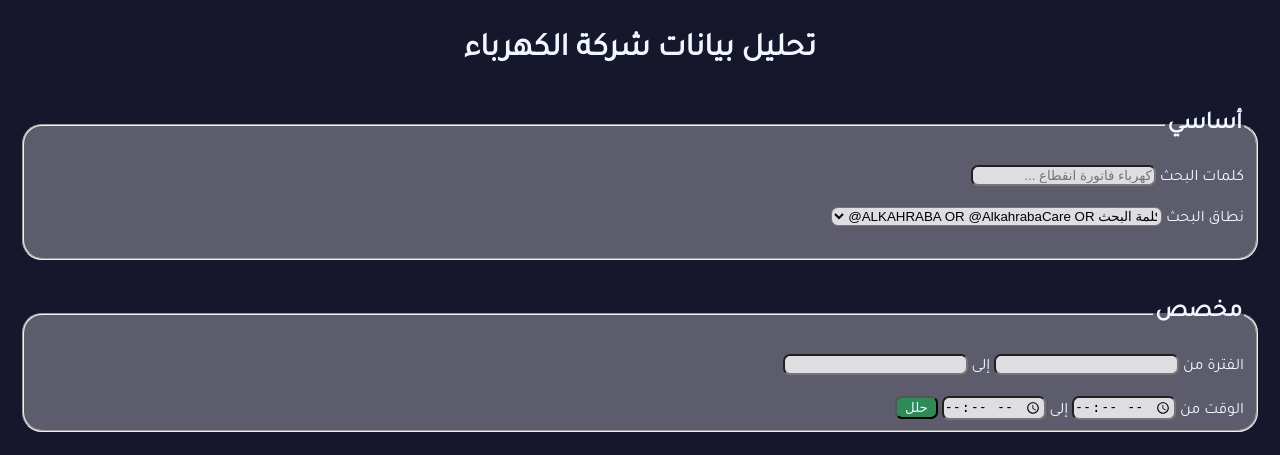
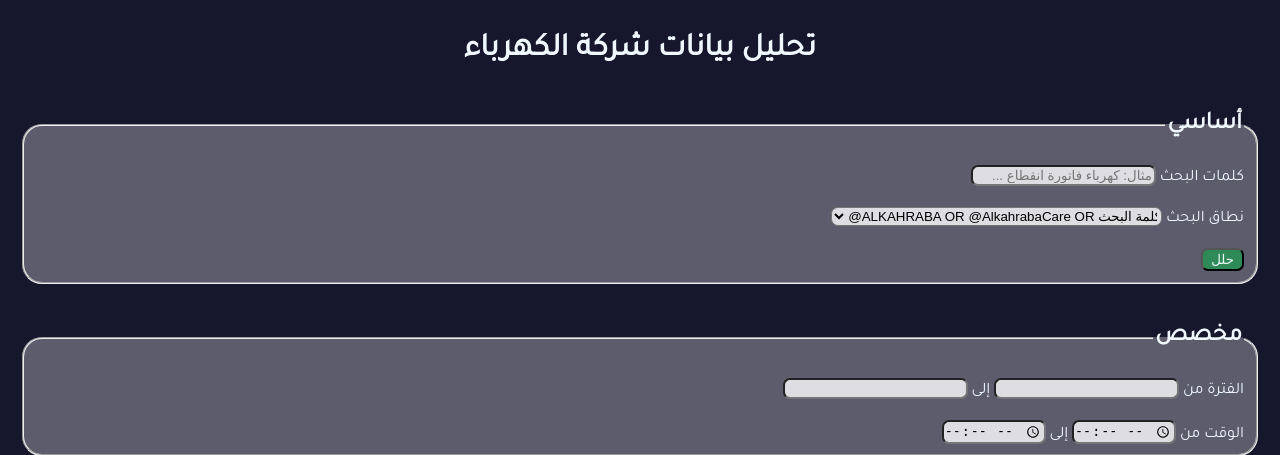
Before and after one commit to ah918/SEC_DataAnalysis, a Django app: page / in a window 1280 px wide. Shown: the top 455 px of the page. Run offline with Django 3.2, Linux system fonts and the light colour scheme; some libraries are stand-ins or nearby versions.

Commit message:
change submit button place

```diff
--- a/SEC_App/templates/SEC_App/search.html
+++ b/SEC_App/templates/SEC_App/search.html
@@ -43,7 +43,7 @@
     <form action="{% url 'SEC_App:analysis' %}"  method="post" onSubmit="loadingPage()">
         {% csrf_token %}
         <label for='keyword'>كلمات البحث</label>
-        <input list="keywords" id="keyword" name="keyword" onKeypress="keywords()" placeholder="كهرباء فاتورة انقطاع ..."/>
+        <input list="keywords" id="keyword" name="keyword" onKeypress="keywords()" placeholder="مثال: كهرباء فاتورة انقطاع ..."/>
         <datalist id='keywords'>
             <option value="كهرباء">
             <option value="كهرب">
@@ -59,7 +59,7 @@
             <option value=0 dir="ltr">@ALKAHRABA OR @AlkahrabaCare OR كلمة البحث</option>
             <option value=1 class="hide" id="keyword_option">كلمة البحث فقط</option>
         </select><br><br>
-
+        <button type="submit">حلل</button>
     </fieldset>
     <br>
     <fieldset class='input_box'>
@@ -77,8 +77,6 @@
     <label for="end_time">إلى </label>
     <input type="time" id="end_time" name="end_time">
 
-    <button type="submit">حلل</button>
-
     </fieldset>
     </form>
     </div>
```
